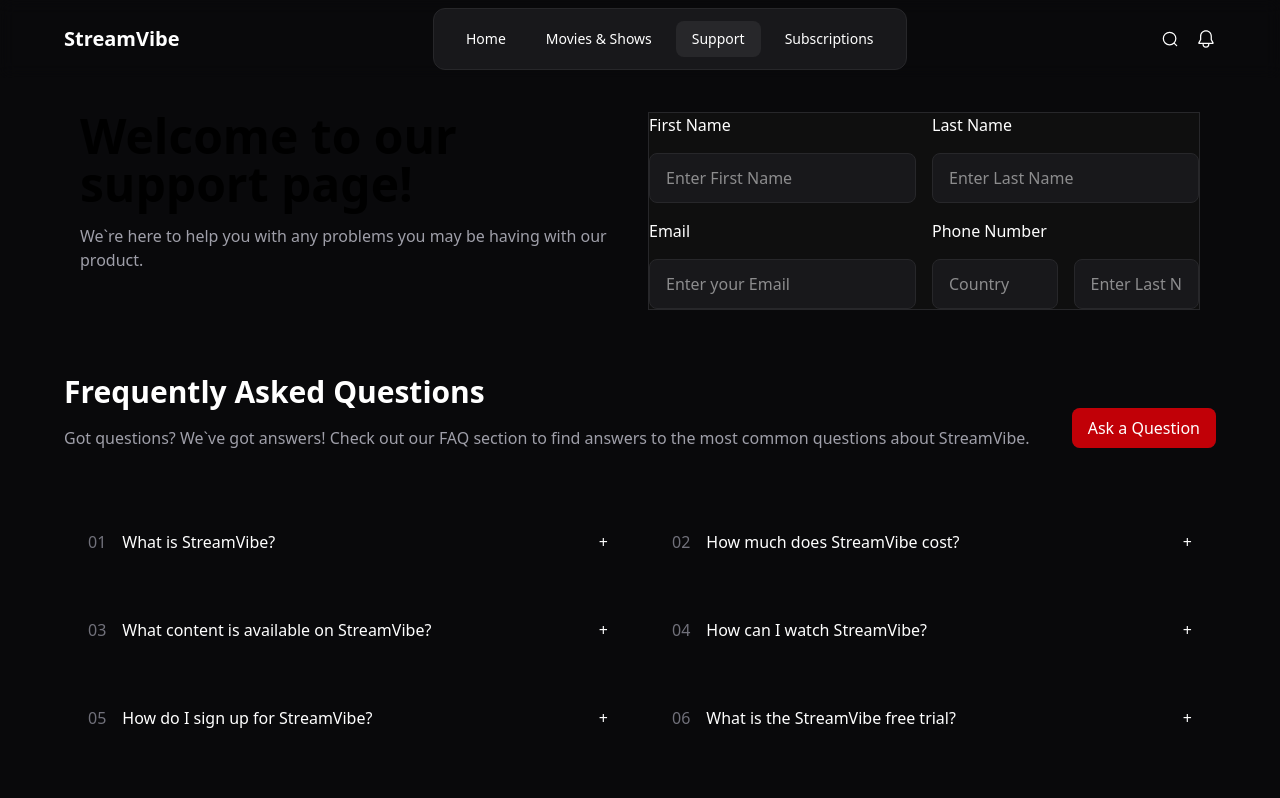
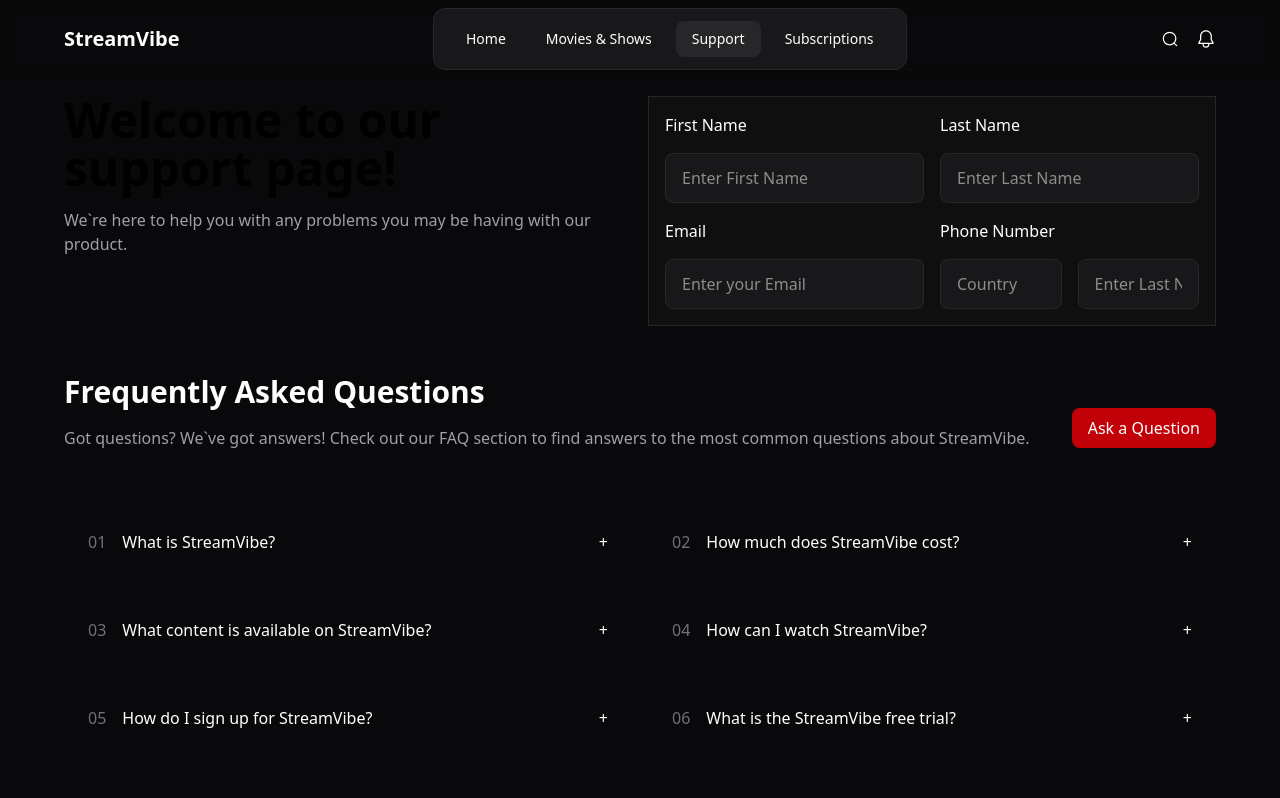
Before and after one commit to AntonBerest/movie-app, a Next.js app: page /support in a window 1280 px wide. Shown: the top 798 px of the page. Built offline with nearby package versions, Linux system fonts and the light colour scheme.

Commit message:
support page (test5)

```diff
--- a/components/support/SupportHero.tsx
+++ b/components/support/SupportHero.tsx
@@ -1,6 +1,6 @@
 export default function SupportHero() {
   return (
-    <div className="mx-4 md:mx-16 mt-24 px-4 py-4 grid grid-cols-2 gap-4">
+    <div className="mx-4 md:mx-16 mt-24 grid grid-cols-2 gap-4 rounded-xl">
       <div>
         <h1 className="text-5xl font-bold mb-4">
           Welcome to our support page!
@@ -10,7 +10,7 @@ export default function SupportHero() {
           product.
         </p>
       </div>
-      <div className="grid grid-cols-2 gap-4 bg-[#0F0F0F] border border-zinc-800">
+      <div className="grid grid-cols-2 gap-4 px-4 py-4 bg-[#0F0F0F] border border-zinc-800">
         <div>
           <p className="text-white max-w-xl mb-4">First Name</p>
           <input
```
